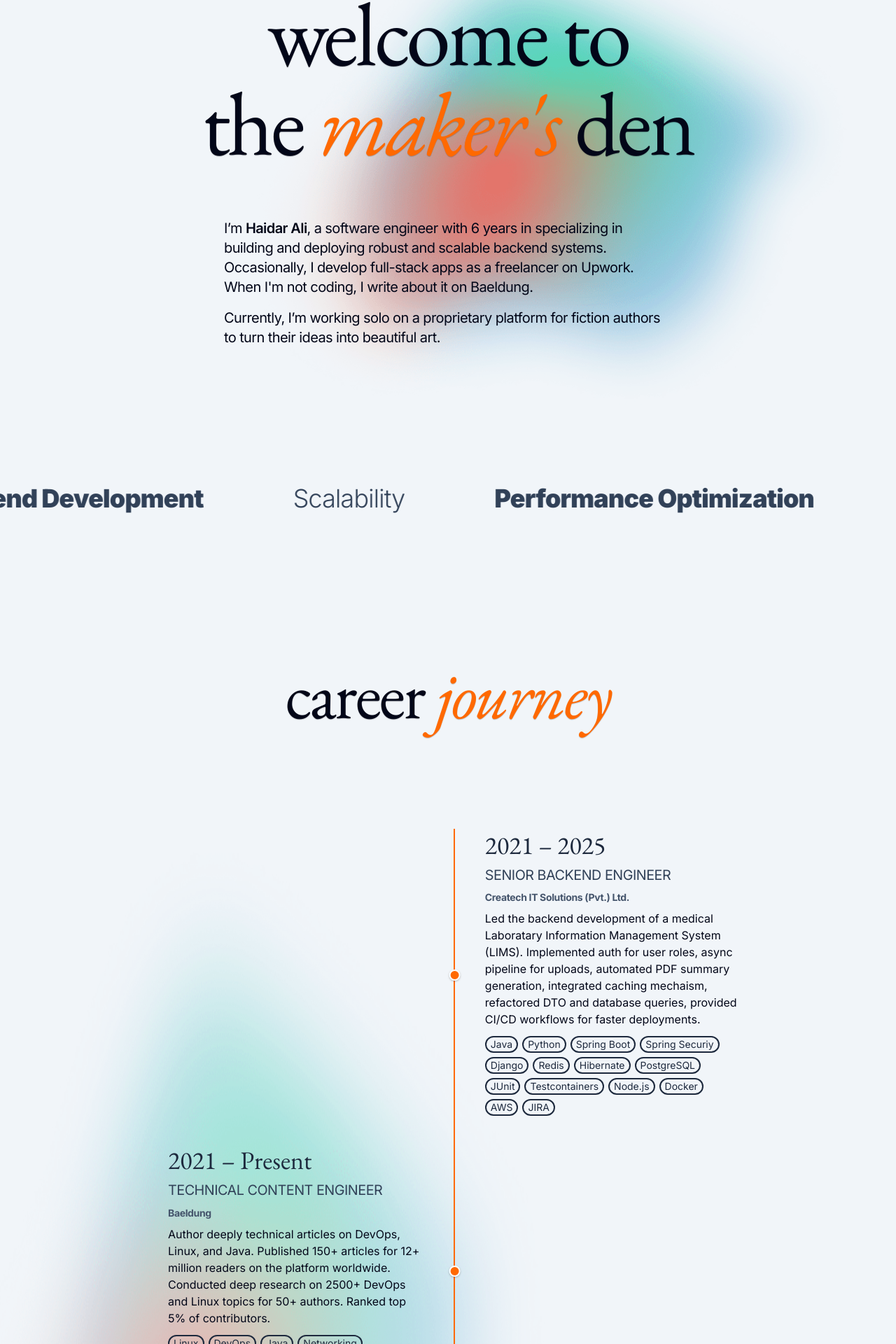
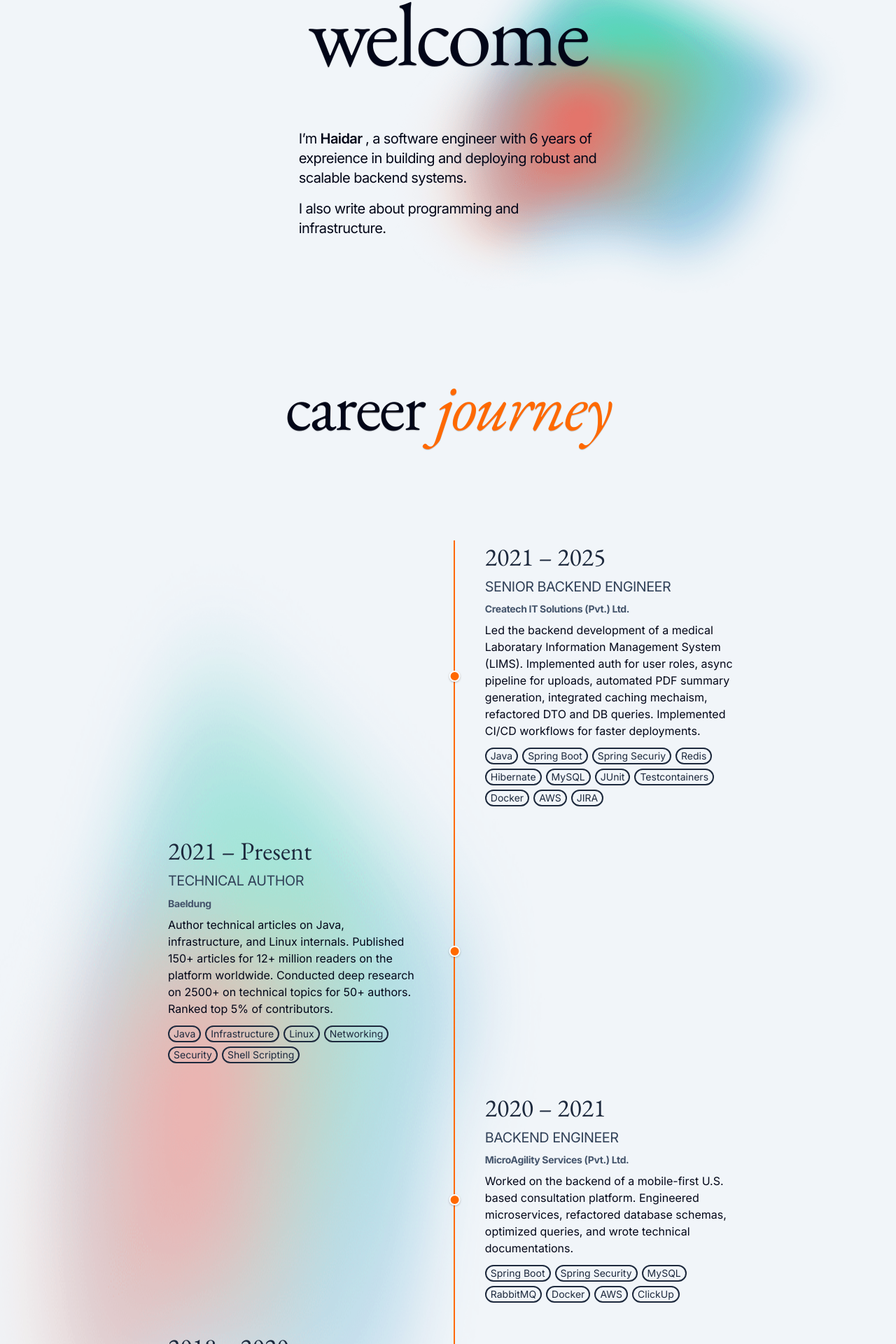
Before and after one commit to haidar47x/haidar47x.github.io, a React (Vite) app: page /#/ in a window 1280 px wide. Shown: the part 180-2100 px from the top of the page at 70% size. Built offline with nearby package versions, Linux system fonts and the light colour scheme; a web font is replaced by a local one.

Commit message:
Projects section update

```diff
--- a/src/assets/experience.json
+++ b/src/assets/experience.json
@@ -3,19 +3,16 @@
     "year": "2021 – 2025",
     "title": "Senior Backend Engineer",
     "company": "Createch IT Solutions (Pvt.) Ltd.",
-    "description": "Led the backend development of a medical Laboratary Information Management System (LIMS). Implemented auth for user roles, async pipeline for uploads, automated PDF summary generation, integrated caching mechaism, refactored DTO and database queries, provided CI/CD workflows for faster deployments.",
+    "description": "Led the backend development of a medical Laboratary Information Management System (LIMS). Implemented auth for user roles, async pipeline for uploads, automated PDF summary generation, integrated caching mechaism, refactored DTO and DB queries. Implemented CI/CD workflows for faster deployments.",
     "tech": [
       "Java",
-      "Python",
       "Spring Boot",
       "Spring Securiy",
-      "Django",
       "Redis",
       "Hibernate",
-      "PostgreSQL",
+      "MySQL",
       "JUnit",
       "Testcontainers",
-      "Node.js",
       "Docker",
       "AWS",
       "JIRA"
@@ -23,17 +20,15 @@
   },
   {
     "year": "2021 – Present",
-    "title": "Technical Content Engineer",
+    "title": "Technical Author",
     "company": "Baeldung",
-    "description": "Author deeply technical articles on DevOps, Linux, and Java. Published 150+ articles for 12+ million readers on the platform worldwide. Conducted deep research on 2500+ DevOps and Linux topics for 50+ authors. Ranked top 5% of contributors.",
+    "description": "Author technical articles on Java, infrastructure, and Linux internals. Published 150+ articles for 12+ million readers on the platform worldwide. Conducted deep research on 2500+ on technical topics for 50+ authors. Ranked top 5% of contributors.",
     "tech": [
+      "Java",
+      "Infrastructure",
       "Linux",
-      "DevOps",
-      "Java",
       "Networking",
-      "File Systems",
       "Security",
-      "Virtualization",
       "Shell Scripting"
     ]
   },
@@ -45,10 +40,8 @@
     "tech": [
       "Spring Boot",
       "Spring Security",
-      "Node.js",
-      "MongoDB",
+      "MySQL",
       "RabbitMQ",
-      "Node.js",
       "Docker",
       "AWS",
       "ClickUp"
@@ -61,18 +54,12 @@
     "description": "Developed full-stack solutions, achieving Top Rated status and 4.75/5 rating across 12+ projects. Worked solo on a basketball sports management platform covering features including player/stats management, play-by-play tracking, video compression, highlights generation from events, and adaptive playback.",
     "tech": [
       "TypeScript",
-      "Python",
       "Node.js",
-      "Django",
       "Express.js",
-      "NestJS",
       "OpenAPI",
-      "Jasmine",
+      "Jest",
       "MongoDB",
-      "PostgreSQL",
-      "TypeORM",
-      "Mongoose",
-      "Redis",
+      "Chrome API",
       "FFmpeg",
       "React"
     ]
--- a/src/assets/projects.json
+++ b/src/assets/projects.json
@@ -1,11 +1,28 @@
 [
+  {
+    "name": "Ursacore",
+    "technologies": [
+      "Java", "Spring Boot", "MySQL", "Docker"
+    ],
+    "url": "https://github.com/haidar47x/ursacore",
+    "description": ["An open-source self-hosted medical LIMS for small labs with limited budgets. Provides core lab workflows like patient registration, sample tracking, report generation, and billing. Provides an easy way to get up and running via Docker."]
+  },
+  {
+    "name": "Formattr",
+    "technologies": [
+      "TypeScript", "C++", "Electron", "React", "Readium Engine"
+    ],
+    "url": "https://github.com/haidar47x/ursacore",
+    "description": ["A professional-grade structure content formatter built for indie authors. Built from scratch with a custom block-style WYSIWYG editor, document parser, content optimization engine, custom theme generator, and print output."]
+  },
   {
     "name": "Pocketer",
     "technologies": [
-      "JavaScript", "TypeScript", "Pocket API", "Chrome API"
+      "TypeScript", "jQuery", "Chrome API", "Pocket API"
     ],
     "url": "https://github.com/haidar47x/pocketer",
-    "description": "A Google Chrome extension that lets you easily manage your Mozilla Pocket items.",
-    "img": "https://raw.githubusercontent.com/haidar47x/Pocketer/refs/heads/master/.github/pocketer.png"
+    "description": ["Note: Mozilla has decided to discontinue the Pocket service, so this extension will become obsolote in the future.",
+                    "Pocketer is a user-friendly Chrome extension to manage and organize Mozilla Pocket items."],
+    "img": "https://github.com/haidar47x/pocketer/raw/master/.github/screenshot.png"
   }
 ]
--- a/src/components/pages/About.jsx
+++ b/src/components/pages/About.jsx
@@ -8,7 +8,6 @@ function About() {
   return (
     <React.Fragment>
       <Welcome />
-      <WhatIDo />
       <Career />
       <Toolbelt />
     </React.Fragment>
--- a/src/components/pages/Projects.jsx
+++ b/src/components/pages/Projects.jsx
@@ -9,7 +9,7 @@ function Projects() {
       <img
         src={gradientImage}
         alt="Gradient"
-        className="absolute top-0 -left-32 -z-10 h-[4/12] w-full overflow-x-hidden opacity-100 sm:w-auto md:-left-60 lg:-left-30 xl:left-40"
+        className="dial-down absolute top-0 -left-32 -z-10 h-[4/12] w-full overflow-x-hidden opacity-100 sm:w-auto md:-left-60 lg:-left-30 xl:left-40"
       />
       <div className="wrapper flex w-full flex-col gap-12 px-4 sm:px-8 md:gap-24 md:px-12 lg:w-10/12 lg:px-0 xl:w-8/12">
         <h1 className="eb-garamond text-shadow/25 text-5xl text-shadow-xs md:text-8xl tracking-tight md:tracking-[-2.5px]">
@@ -18,7 +18,7 @@ function Projects() {
         <div className="projects flex flex-col gap-20">
           {projects.map((p, i) => {
             return (
-              <div key={i} className="project flex flex-col gap-4">
+              <div key={p.name} className="project flex flex-col gap-4">
                 <h1 className="text-xl tracking-tight  sm:text-3xl">
                   <a className="hover:text-slate-700 dark:hover:text-slate-300" href={p.url} target="_blank">
                     {p.name}
@@ -36,14 +36,17 @@ function Projects() {
                   })}
                 </div>
                 <div className="order flex flex-col-reverse gap-8 py-4 text-sm sm:flex-row sm:py-8 sm:text-base">
-                  <div class="description sm:w-1/2 sm:py-2">
-                    {p.description}
+                  <div className="description sm:w-1/2 sm:py-2">
+                    {p.description.map((desc, i) => {
+                      console.log(desc);
+                      return (<div className={`${ i > 0 ? "pt-3" : ""}`} key={Math.random().toString()}>{desc }</div>)
+                    })}
                   </div>
                   <motion.div
-                    class={`cover overflow-hidden rounded-2xl sm:w-1/2 ${p.img ? "shadow-md/10" : ""}`}
+                    className={`cover overflow-hidden rounded-2xl cursor-pointer sm:w-1/2 ${p.img ? "shadow-md/10" : ""}`}
                     whileHover={{ scale: 1.1, y: -4 }}>
                     {p.img ? (
-                      <img className="h-full w-full object-cover" src={p.img} />
+                      <img className=" " src={p.img} />
                     ) : (
                       <div className="flex h-full items-center justify-center text-3xl font-extralight tracking-tighter text-slate-950 dark:text-slate-500 cursor-default">
                         COMING SOON
@@ -54,7 +57,6 @@ function Projects() {
               </div>
             );
           })}
-          <div class="project"></div>
         </div>
       </div>
     </div>
--- a/src/components/pages/sections/Toolbelt.jsx
+++ b/src/components/pages/sections/Toolbelt.jsx
@@ -3,65 +3,67 @@ import { useState } from "react";
 // eslint-disable-next-line no-unused-vars
 import { motion } from "framer-motion";
 
-import { BiLogoPostgresql } from "react-icons/bi";
 import { FaGitAlt, FaJava } from "react-icons/fa6";
-import { SiAmazondynamodb,  SiDjango,  SiElasticstack, SiGithubactions, SiGnubash, SiGrafana, SiHibernate, SiJunit5, SiNestjs, SiPrometheus, SiPython, SiRabbitmq, SiRedis, SiSelenium, SiSentry, SiSpringboot, SiSpringsecurity, SiSwagger} from "react-icons/si";
 import { FaHtml5, FaJsSquare } from "react-icons/fa";
 import { IoLogoCss3 } from "react-icons/io5";
-import { FaNodeJs } from "react-icons/fa";
 import { FaAws } from "react-icons/fa";
-import { FaReact } from "react-icons/fa6";
-import { GrGraphQl, GrMysql } from "react-icons/gr";
 import { LiaDocker } from "react-icons/lia";
 import { BsCupStraw } from "react-icons/bs";
 import { HiMiniCube } from "react-icons/hi2";
 import { GiDatabase } from "react-icons/gi";
+import {  SiApachekafka,
+          SiCplusplus,
+          SiElasticsearch,
+          SiFlyway,
+          SiGithubactions,
+          SiGrafana,
+          SiHibernate,
+          SiJunit5,
+          SiMongodb,
+          SiPrometheus,
+          SiRabbitmq,
+          SiRedis,
+          SiSpringboot,
+          SiSwagger } from "react-icons/si";
+import { GrMysql } from "react-icons/gr";
+import { BiLogoCPlusPlus } from "react-icons/bi";
 
 const tools = {
   languages: [
     { name: "Java", icon: FaJava },
     { name: "JavaScript", icon: FaJsSquare },
-    { name: "Python", icon: SiPython },
-    { name: "GraphQL", icon: GrGraphQl },
+    { name: "C++", icon: BiLogoCPlusPlus },
     { name: "SQL", icon: GiDatabase },
     { name: "HTML", icon: FaHtml5 },
     { name: "CSS", icon: IoLogoCss3 },
-    { name: "Bash", icon: SiGnubash },
+    { name: "Bash", icon: SiCplusplus },
   ],
   libraries: [
     { name: "Spring Boot", icon: SiSpringboot },
-    { name: "Spring Security", icon: SiSpringsecurity },
-    { name: "Node.js", icon: FaNodeJs },
-    { name: "NestJS", icon: SiNestjs },
-    { name: "Django", icon: SiDjango },
     { name: "MySQL", icon: GrMysql },
-    { name: "PostgreSQL", icon: BiLogoPostgresql },
-    { name: "DynamoDB", icon: SiAmazondynamodb },
+    { name: "MongoDB", icon: SiMongodb },
     { name: "Hibernate", icon: SiHibernate },
     { name: "RabbitMQ", icon: SiRabbitmq },
+    { name: "Kafka", icon: SiApachekafka },
     { name: "Redis", icon: SiRedis },
     { name: "JUnit", icon: SiJunit5 },
     { name: "Mockito", icon: BsCupStraw },
     { name: "Testcontainers", icon: HiMiniCube },
-    { name: "Selenium", icon: SiSelenium },
-    { name: "React", icon: FaReact },
+    { name: "Flyway", icon: SiFlyway }
   ],
   tools: [
     { name: "AWS", icon: FaAws },
-    { name: "Elastic Stack", icon: SiElasticstack },
+    { name: "Elasticsearch", icon: SiElasticsearch },
     { name: "Grafana", icon: SiGrafana },
     { name: "Prometheus", icon: SiPrometheus },
-    { name: "Sentry", icon: SiSentry },
     { name: "Swagger", icon: SiSwagger },
+    { name: "Docker", icon: LiaDocker },
     { name: "GitHub Actions", icon: SiGithubactions },
-    { name: "Docker", icon: LiaDocker },
     { name: "Git", icon: FaGitAlt },
   ],
 };
 
 function Toolbelt() {
-  const [xOffset] = useState(() => Math.floor(Math.random() * 24));
-
   return (
     <div className="relative flex flex-col items-center gap-16 overflow-x-hidden py-12 md:py-24">
       <h1 className="eb-garamond text-shadow/25 px-4 text-center text-5xl tracking-tight text-shadow-xs md:text-8xl md:tracking-[-2.5px]">
--- a/src/components/pages/sections/Welcome.jsx
+++ b/src/components/pages/sections/Welcome.jsx
@@ -9,19 +9,13 @@ function Welcome() {
         className="dial-down absolute top-0 -right-48 -z-10 h-[80%] w-full overflow-x-hidden opacity-100 sm:h-[100%] sm:w-auto md:-right-60 lg:-right-24 xl:right-12"
       />
       <h1 className="eb-garamond text-shadow/25 text-center tracking-tight md:tracking-[-4px] text-5xl text-shadow-xs md:text-8xl lg:text-9xl">
-        welcome to
-        <br />
-        the <em className="text-orange-500 dark:text-orange-300">
-          maker's
-        </em>{" "}
-        den
+        welcome
       </h1>
-      <div className="mt-2 w-10/12 text-lg tracking-tight md:tracking-[-0.6px] md:w-8/12 md:text-xl lg:w-8/12 xl:w-6/12">
+      <div className="mt-2 w-10/12 text-lg tracking-tight md:tracking-[-0.6px] md:w-6/12 md:text-xl lg:w-6/12 xl:w-4/12">
         <p>
-          I’m <span className="font-semibold">Haidar Ali</span>, a software engineer with 6 years in specializing in building
-          and deploying robust and scalable backend systems. Occasionally, I develop full-stack apps as a freelancer on Upwork. When I'm not coding, I write about it on Baeldung.
-        </p>
-        <p className="mt-4">Currently, I’m working solo on a proprietary platform for fiction authors to turn their ideas into beautiful art.</p>
+          I’m <span className="font-semibold">Haidar </span>, a software engineer with 6 years of expreience in building
+          and deploying robust and scalable backend systems.</p>
+        <p className="mt-4">I also write about programming and infrastructure.</p>
       </div>
     </div>
   );
```
